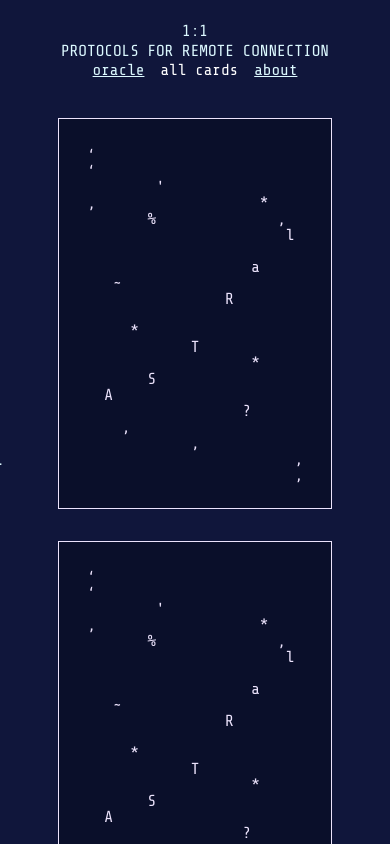
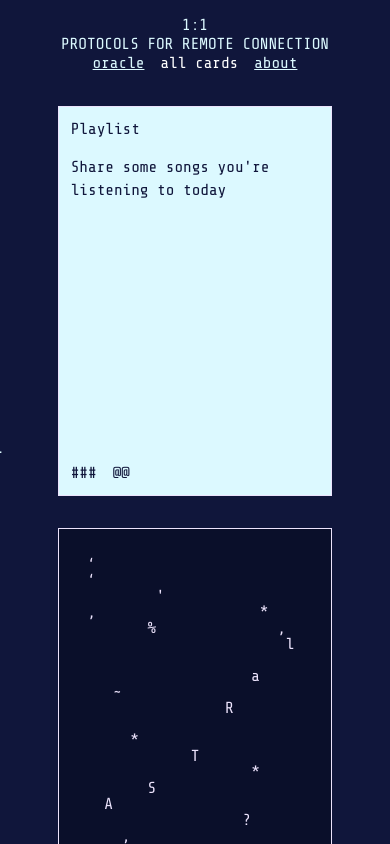
Before and after one commit to soft-networks/remote-protocols, a Next.js app: page /all in a window 390 px wide. Shown: the top 844 px of the page. Built offline with nearby package versions, Linux system fonts and the light colour scheme.

Commit message:
more mobile tweaks

```diff
--- a/components/CardContent.tsx
+++ b/components/CardContent.tsx
@@ -52,16 +52,9 @@ const CardBack: React.FC<CardSideInternal> = ({ exercise, onCardClick, preview }
     <div>
       {!preview ? (
         <div
-          style={{
-            position: "absolute",
-            left: "50%",
-            width: "min(45ch, 100%)",
-            transform: "translate(-50%, calc(-100% - var(--s2))",
-          }}
-          className="center-text stack"
+          className="center-text stack floatingText"
         >
-          <p>here is a protocol to connect remotely. </p>
-          <p>both of you perform its steps to connect with each other.</p>
+          <p>here is a protocol to connect remotely. both of you perform its steps to connect with each other.</p>
         </div>
       ) : null}
       <div className="stack relative">
--- a/components/CardPreview.tsx
+++ b/components/CardPreview.tsx
@@ -12,12 +12,12 @@ const CardPreview : React.FC<exerciseProps & {i?: number}> = ( props) => {
   const [delayPassed, setDelayPassed] = useState(false);
 
   useEffect(() => {
-    let timeout = setTimeout(() => setDelayPassed(true), 1000 * ( (props.i || 0) + 1));
+    let timeout = setTimeout(() => setDelayPassed(true), 500 * ( (props.i || 0) + 1));
     return () => clearTimeout(timeout);
   }, [setDelayPassed, props.i])
 
   return (
-    <VisibilitySensor active={false} >
+    <VisibilitySensor active={delayPassed} >
       {({isVisible}) =>
         <div className="clickHover" ref={myRef}>
         <CardContent {...props} flipCard={isVisible ? 1 : 0}  onCardClick={() => router.push("/" + props.exercise.id)} preview={true}/>
--- a/components/layout.tsx
+++ b/components/layout.tsx
@@ -14,7 +14,7 @@ const Layout: React.FC<{ pageName?: string }> = ({ children, pageName }) => {
         <title>{pageName || "intimate protocols"} </title>
       </Head>
 
-      <div className="stack stackSpacing:noGap fullBleed">
+      <div className="stack:noGap fullBleed">
           <Header />
           <BackgroundProvider>
             {children}
--- a/pages/about.tsx
+++ b/pages/about.tsx
@@ -9,8 +9,7 @@ import { getRandomExercise } from "../data/protocols";
 const Home: NextPage = () => {
   return (
     <Layout>
-      <div className="fullBleed center">
-        <div className="stack grayFill sans-serif border padded">
+        <div className="stack grayFill sans-serif border padded center-mobilefill">
           <p>Your friend is far away, and you miss them. How can you reach them?</p>
 
           <p>
@@ -39,7 +38,6 @@ const Home: NextPage = () => {
             they made us feel closer as well as the amount of effort it took to send each.
           </p>
         </div>
-      </div>
     </Layout>
   );
 };
--- a/styles/globals.css
+++ b/styles/globals.css
@@ -25,6 +25,11 @@
 
 
 }
+* {
+  box-sizing: border-box;
+  padding: 0;
+  margin: 0;
+}
 
 html, body, main , #__next{
   width: 100%; height: 100%;
@@ -48,11 +53,7 @@ code, pre {
   font-family: sans-serif;
   text-transform: none;
 }
-* {
-  box-sizing: border-box;
-  padding: 0;
-  margin: 0;
-}
+
 h4 {
   font-size: var(--s0);
 }
@@ -152,15 +153,22 @@ a:hover, .button:hover {
   width: 100%;
 }
 
+.floatingText {
+  position: absolute;
+  left: 50%;
+  transform: translate(-50%, calc(-100% - var(--s2)));
+}
+
 .narrow p {
   width: 32ch;
-  max-width: 100%;
   z-index: 2;
+  max-width: 90vw;
 }
 
 p {
-  width: 48ch;
+  max-width: min(42ch, 90vw);
 }
+
 
 .clickHover {
   cursor: pointer;
@@ -219,10 +227,14 @@ p {
 
 
 
-.stack {
+.stack, .stack\:noGap {
   display: flex;
   flex-direction: column;
   --stackSpacing: var(--s0);
+}
+
+.stack\:noGap > * + * {
+  margin-top: 0;
 }
 
 
@@ -249,9 +261,6 @@ p {
 }
 
 
-.stackSpacing\:noGap {
-  --stackSpacing: 0;
-}
 
 .flex-1 {
   flex: 1
@@ -274,4 +283,20 @@ input::placeholder {
   .halfWidth {
     width: 80%;
   }
+
+  .floatingText {
+    transform: translate(-50%, calc(-100% - var(--s-2)));
+    --stackSpacing: 0;
+  }
+
+  .center-mobilefill {
+    margin: var(--s0);
+    margin-top: 120px;
+  }
+  .floatingText p {
+    width: max-content;
+  }
+  .padded\:s1 {
+    padding: var(--s0);
+  }
 }
```
